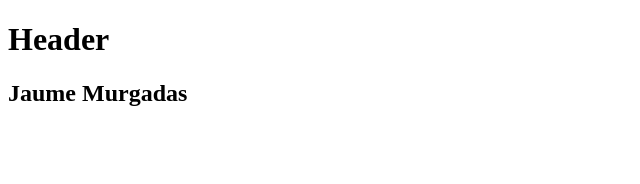
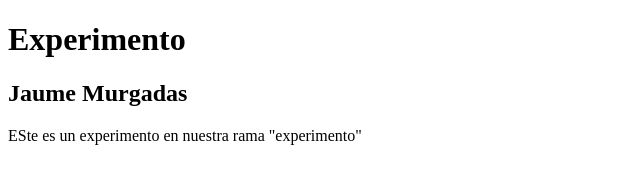
Before and after one commit to jau1979/Curso-de-dise-o-web, a plain HTML site: page index.html in a window 1280 px wide. Shown: the whole page, without its empty margins (0-640 px from the left). Drawn offline with Linux system fonts and the light colour scheme.

Commit message:
Agregamos texto experimento

```diff
--- a/index.html
+++ b/index.html
@@ -8,10 +8,13 @@
 </head>
 <body>
     <header>
-        <h1>Header</h1>
+        <h1>Experimento</h1>
     </header>
    <div class="container">
        <h2>Jaume Murgadas</h2>
    </div>
+   <footer>
+       <p>ESte es un experimento en nuestra rama "experimento"</p>
+   </footer>
 </body>
 </html>
```
